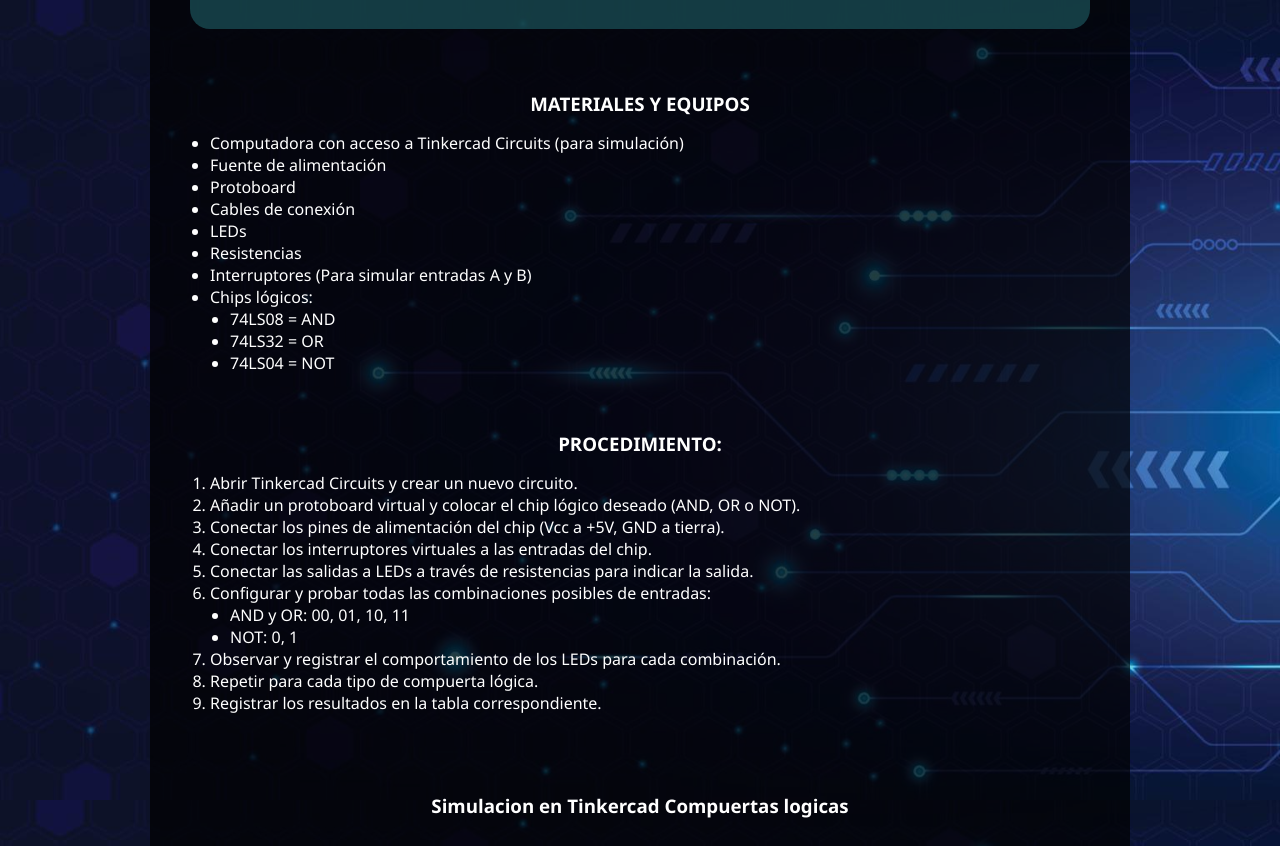
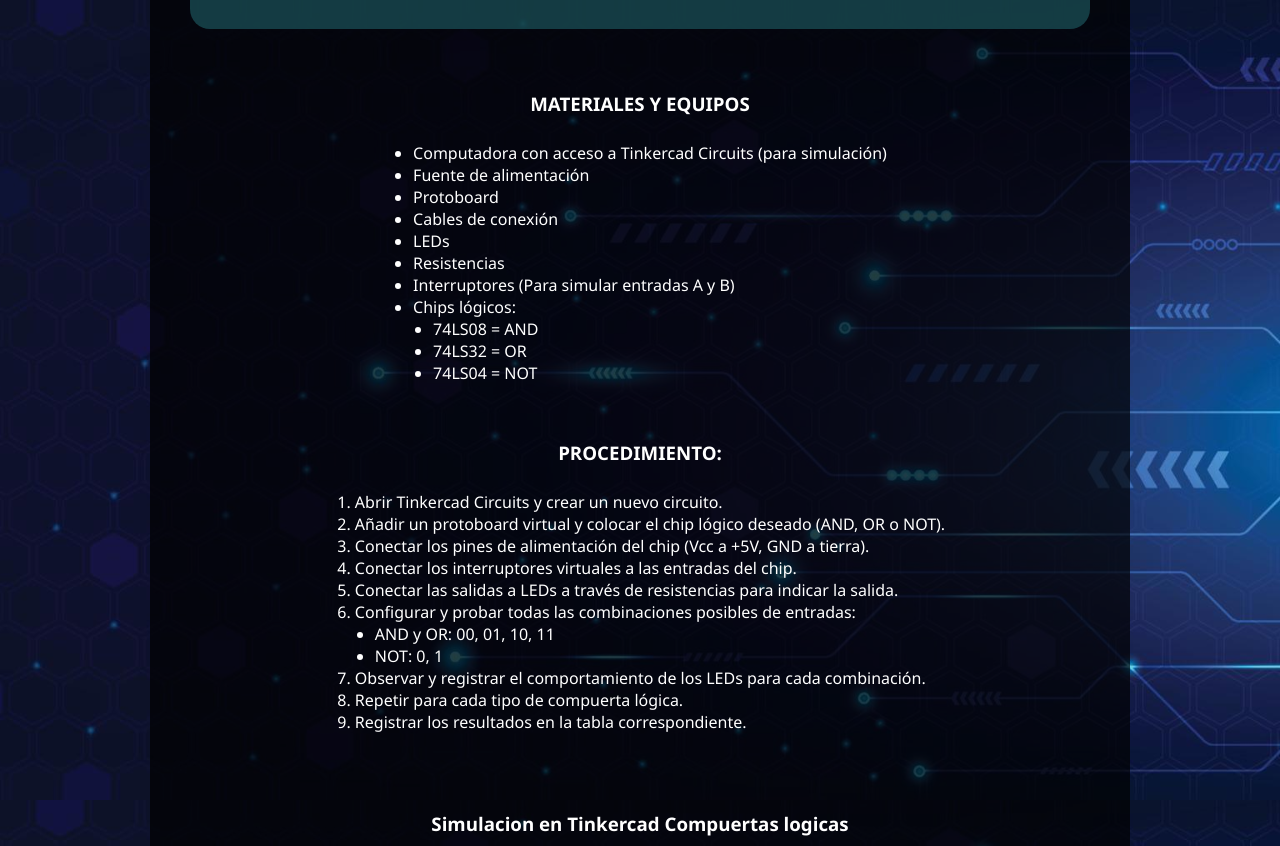
Before and after one commit to OfeliajTomala/tareas_electronica, a plain HTML site: page Compuertaslogicas.html in a window 1280 px wide. Shown: the part 2400-3246 px from the top of the page. Drawn offline with Linux system fonts and the light colour scheme.

Commit message:
Tarea 1 completada

```diff
--- a/Compuertaslogicas.html
+++ b/Compuertaslogicas.html
@@ -133,7 +133,8 @@
   <br></br>
 
   <h3>MATERIALES Y EQUIPOS</h3>
-  <ul>
+  <div style="text-align: center;">
+  <ul style="display: inline-block; text-align: left;">
     <li>Computadora con acceso a Tinkercad Circuits (para simulación)</li>
     <li>Fuente de alimentación</li>
     <li>Protoboard</li>
@@ -149,11 +150,13 @@
       </ul>
     </li>
   </ul>
+  </div>
 
   <br>
 
   <h3>PROCEDIMIENTO:</h3>
-  <ol>
+  <div style="text-align: center;">
+  <ol style="display: inline-block; text-align: left;">
     <li>Abrir Tinkercad Circuits y crear un nuevo circuito.</li>
     <li>Añadir un protoboard virtual y colocar el chip lógico deseado (AND, OR o NOT).</li>
     <li>Conectar los pines de alimentación del chip (Vcc a +5V, GND a tierra).</li>
@@ -167,8 +170,8 @@
     <li>Observar y registrar el comportamiento de los LEDs para cada combinación.</li>
     <li>Repetir para cada tipo de compuerta lógica. </li>
     <li>Registrar los resultados en la tabla correspondiente. </li>
-
   </ol>
+  </div>
 
   <br></br>
 
```
